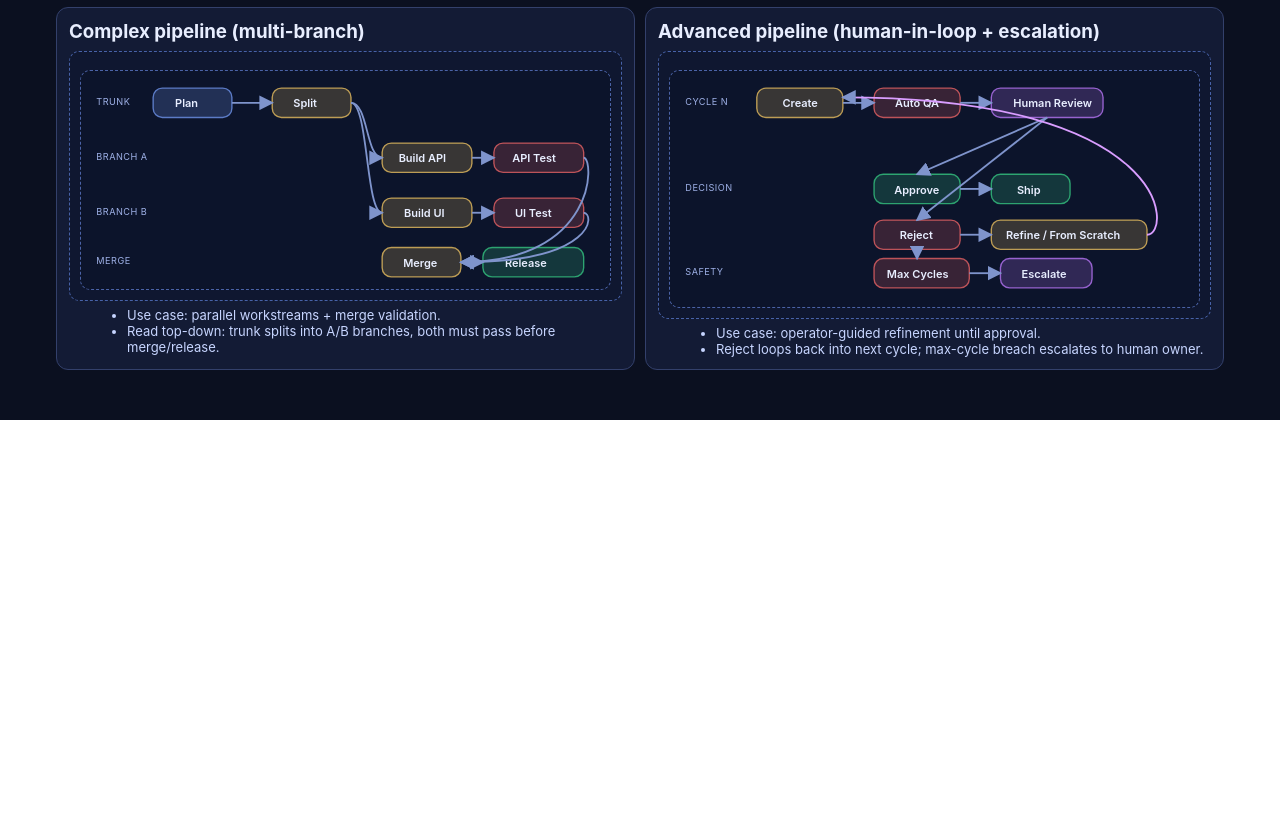
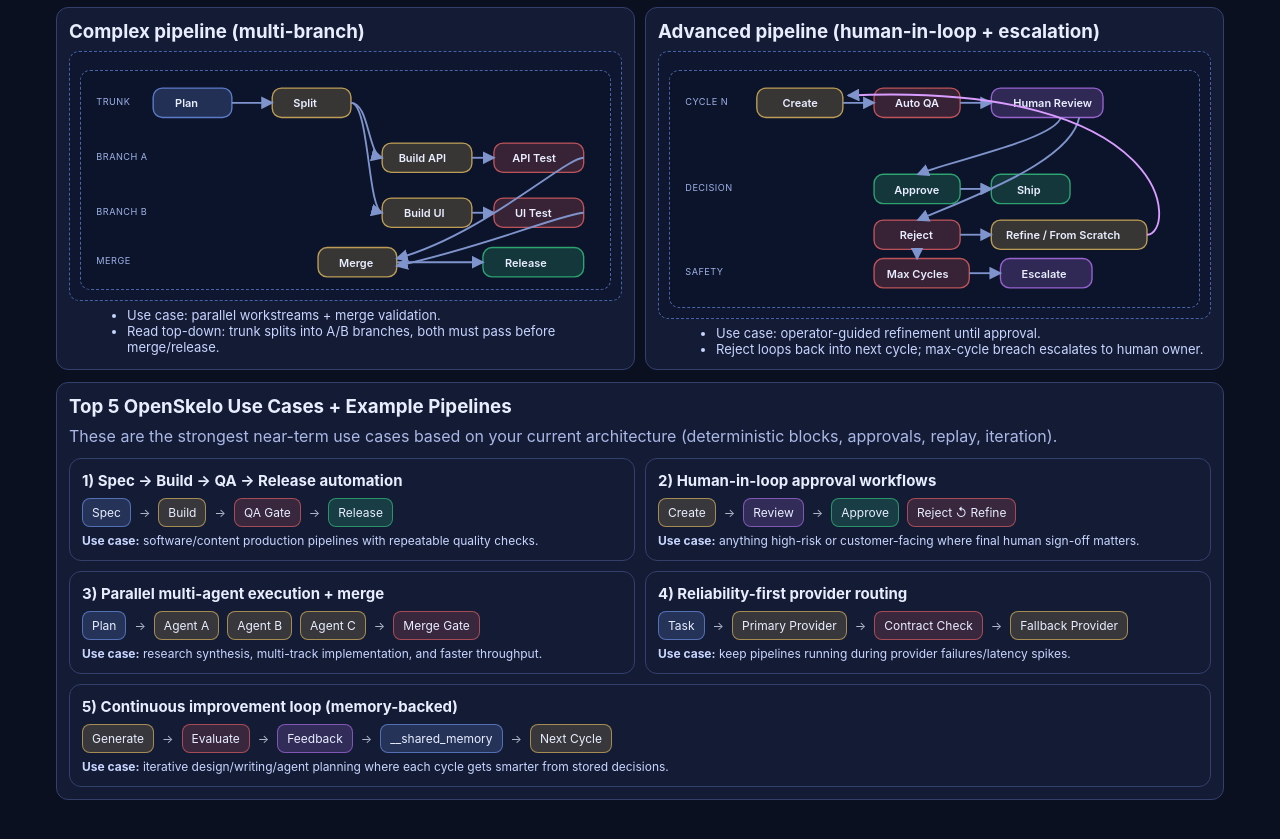
Before and after one commit to OpenSkelo/openskelo, a website: page docs/visual/overview.html in a window 1280 px wide. Shown: the part 599-1438 px from the top of the page. Before the commit the page ends 1019 px from the top, so only its background shows below. Drawn offline with Linux system fonts and the light colour scheme.

```diff
--- a/docs/visual/overview.html
+++ b/docs/visual/overview.html
@@ -39,6 +39,11 @@
     .g-lane{font-size:10px;fill:#9eb0e6;letter-spacing:.5px}
     ul{margin:6px 0 0 18px;color:#c7d5ff;font-size:13px}
     .mono{font-family:ui-monospace,Menlo,monospace}
+    .top5{margin-top:12px;display:grid;grid-template-columns:1fr 1fr;gap:10px}
+    @media(max-width:980px){.top5{grid-template-columns:1fr}}
+    .uc{border:1px solid var(--border);border-radius:12px;background:var(--card);padding:12px}
+    .uc h4{margin:0 0 8px;font-size:15px}
+    .why{font-size:12px;color:#c8d6ff;margin-top:6px}
   </style>
 </head>
 <body>
@@ -118,8 +123,8 @@
         <div class="mini-graph">
           <svg viewBox="0 0 560 220" role="img" aria-label="Multi-branch DAG with split and join">
             <defs>
-              <marker id="arrow" markerWidth="8" markerHeight="8" refX="7" refY="4" orient="auto" markerUnits="strokeWidth">
-                <path d="M0,0 L8,4 L0,8 z" fill="#7f94cc"></path>
+              <marker id="arrow" markerWidth="7" markerHeight="7" refX="6" refY="3.5" orient="auto" markerUnits="strokeWidth">
+                <path d="M0,0 L7,3.5 L0,7 z" fill="#7f94cc"></path>
               </marker>
             </defs>
             <text x="8" y="28" class="g-lane">TRUNK</text>
@@ -136,17 +141,17 @@
             <rect class="g-node" x="320" y="130" width="98" height="32" fill="rgba(255,209,102,.18)" stroke="rgba(255,209,102,.7)"/><text class="g-label" x="344" y="151">Build UI</text>
             <rect class="g-node" x="442" y="130" width="98" height="32" fill="rgba(255,107,107,.18)" stroke="rgba(255,107,107,.7)"/><text class="g-label" x="465" y="151">UI Test</text>
 
-            <rect class="g-node" x="320" y="184" width="86" height="32" fill="rgba(255,209,102,.18)" stroke="rgba(255,209,102,.7)"/><text class="g-label" x="343" y="205">Merge</text>
+            <rect class="g-node" x="250" y="184" width="86" height="32" fill="rgba(255,209,102,.18)" stroke="rgba(255,209,102,.7)"/><text class="g-label" x="273" y="205">Merge</text>
             <rect class="g-node" x="430" y="184" width="110" height="32" fill="rgba(57,217,138,.18)" stroke="rgba(57,217,138,.7)"/><text class="g-label" x="454" y="205">Release</text>
 
             <path class="g-edge" d="M156 26 L200 26"/>
-            <path class="g-edge" d="M286 26 C305 26, 302 86, 320 86"/>
-            <path class="g-edge" d="M286 26 C305 26, 302 146, 320 146"/>
+            <path class="g-edge" d="M286 26 C306 26, 304 82, 320 86"/>
+            <path class="g-edge" d="M286 26 C306 26, 304 142, 320 146"/>
             <path class="g-edge" d="M418 86 L442 86"/>
             <path class="g-edge" d="M418 146 L442 146"/>
-            <path class="g-edge" d="M540 86 C552 86, 555 200, 406 200"/>
-            <path class="g-edge" d="M540 146 C552 146, 555 200, 406 200"/>
-            <path class="g-edge" d="M406 200 L430 200"/>
+            <path class="g-edge" d="M540 86 C520 86, 430 170, 336 196"/>
+            <path class="g-edge" d="M540 146 C520 146, 430 184, 336 204"/>
+            <path class="g-edge" d="M336 200 L430 200"/>
           </svg>
         </div>
       </div>
@@ -162,8 +167,8 @@
         <div class="mini-graph">
           <svg viewBox="0 0 560 240" role="img" aria-label="Advanced iterative DAG with approve path, reject loop, and safety escalation">
             <defs>
-              <marker id="arrow2" markerWidth="8" markerHeight="8" refX="7" refY="4" orient="auto" markerUnits="strokeWidth">
-                <path d="M0,0 L8,4 L0,8 z" fill="#7f94cc"></path>
+              <marker id="arrow2" markerWidth="7" markerHeight="7" refX="6" refY="3.5" orient="auto" markerUnits="strokeWidth">
+                <path d="M0,0 L7,3.5 L0,7 z" fill="#7f94cc"></path>
               </marker>
             </defs>
             <text x="8" y="28" class="g-lane">CYCLE N</text>
@@ -184,11 +189,11 @@
 
             <path class="g-edge" style="marker-end:url(#arrow2)" d="M180 26 L214 26"/>
             <path class="g-edge" style="marker-end:url(#arrow2)" d="M308 26 L342 26"/>
-            <path class="g-edge" style="marker-end:url(#arrow2)" d="M403 42 L261 104"/>
+            <path class="g-edge" style="marker-end:url(#arrow2)" d="M418 42 C410 66, 302 88, 262 104"/>
             <path class="g-edge" style="marker-end:url(#arrow2)" d="M308 120 L342 120"/>
-            <path class="g-edge" style="marker-end:url(#arrow2)" d="M403 42 L261 154"/>
+            <path class="g-edge" style="marker-end:url(#arrow2)" d="M438 42 C428 92, 312 132, 262 154"/>
             <path class="g-edge" style="marker-end:url(#arrow2)" d="M308 170 L342 170"/>
-            <path class="g-edge-loop" style="marker-end:url(#arrow2)" d="M512 170 C540 170, 540 20, 180 20"/>
+            <path class="g-edge-loop" style="marker-end:url(#arrow2)" d="M512 170 C544 170, 546 2, 186 18"/>
             <path class="g-edge" style="marker-end:url(#arrow2)" d="M261 186 L261 196"/>
             <path class="g-edge" style="marker-end:url(#arrow2)" d="M318 212 L352 212"/>
           </svg>
@@ -198,6 +203,70 @@
         <li>Use case: operator-guided refinement until approval.</li>
         <li>Reject loops back into next cycle; max-cycle breach escalates to human owner.</li>
       </ul>
+    </div>
+  </div>
+
+  <div class="card" style="margin-top:12px">
+    <h3>Top 5 OpenSkelo Use Cases + Example Pipelines</h3>
+    <div class="sub" style="margin:4px 0 0">These are the strongest near-term use cases based on your current architecture (deterministic blocks, approvals, replay, iteration).</div>
+
+    <div class="top5">
+      <div class="uc">
+        <h4>1) Spec → Build → QA → Release automation</h4>
+        <div class="steps">
+          <span class="node n-input">Spec</span><span class="arrow">→</span>
+          <span class="node n-work">Build</span><span class="arrow">→</span>
+          <span class="node n-gate">QA Gate</span><span class="arrow">→</span>
+          <span class="node n-output">Release</span>
+        </div>
+        <div class="why"><b>Use case:</b> software/content production pipelines with repeatable quality checks.</div>
+      </div>
+
+      <div class="uc">
+        <h4>2) Human-in-loop approval workflows</h4>
+        <div class="steps">
+          <span class="node n-work">Create</span><span class="arrow">→</span>
+          <span class="node n-human">Review</span><span class="arrow">→</span>
+          <span class="node n-output">Approve</span>
+          <span class="node n-gate">Reject ↺ Refine</span>
+        </div>
+        <div class="why"><b>Use case:</b> anything high-risk or customer-facing where final human sign-off matters.</div>
+      </div>
+
+      <div class="uc">
+        <h4>3) Parallel multi-agent execution + merge</h4>
+        <div class="steps">
+          <span class="node n-input">Plan</span><span class="arrow">→</span>
+          <span class="node n-work">Agent A</span>
+          <span class="node n-work">Agent B</span>
+          <span class="node n-work">Agent C</span><span class="arrow">→</span>
+          <span class="node n-gate">Merge Gate</span>
+        </div>
+        <div class="why"><b>Use case:</b> research synthesis, multi-track implementation, and faster throughput.</div>
+      </div>
+
+      <div class="uc">
+        <h4>4) Reliability-first provider routing</h4>
+        <div class="steps">
+          <span class="node n-input">Task</span><span class="arrow">→</span>
+          <span class="node n-work">Primary Provider</span><span class="arrow">→</span>
+          <span class="node n-gate">Contract Check</span><span class="arrow">→</span>
+          <span class="node n-work">Fallback Provider</span>
+        </div>
+        <div class="why"><b>Use case:</b> keep pipelines running during provider failures/latency spikes.</div>
+      </div>
+
+      <div class="uc" style="grid-column:1 / -1">
+        <h4>5) Continuous improvement loop (memory-backed)</h4>
+        <div class="steps">
+          <span class="node n-work">Generate</span><span class="arrow">→</span>
+          <span class="node n-gate">Evaluate</span><span class="arrow">→</span>
+          <span class="node n-human">Feedback</span><span class="arrow">→</span>
+          <span class="node n-input">__shared_memory</span><span class="arrow">→</span>
+          <span class="node n-work">Next Cycle</span>
+        </div>
+        <div class="why"><b>Use case:</b> iterative design/writing/agent planning where each cycle gets smarter from stored decisions.</div>
+      </div>
     </div>
   </div>
 </div>
```
Also changed, not shown: docs/visual/generic-block-visualizer.html (+13 -1 lines), docs/visual/status-checklist.html (added, +69 -0 lines), src/commands/start.ts (+11 -2 lines).
